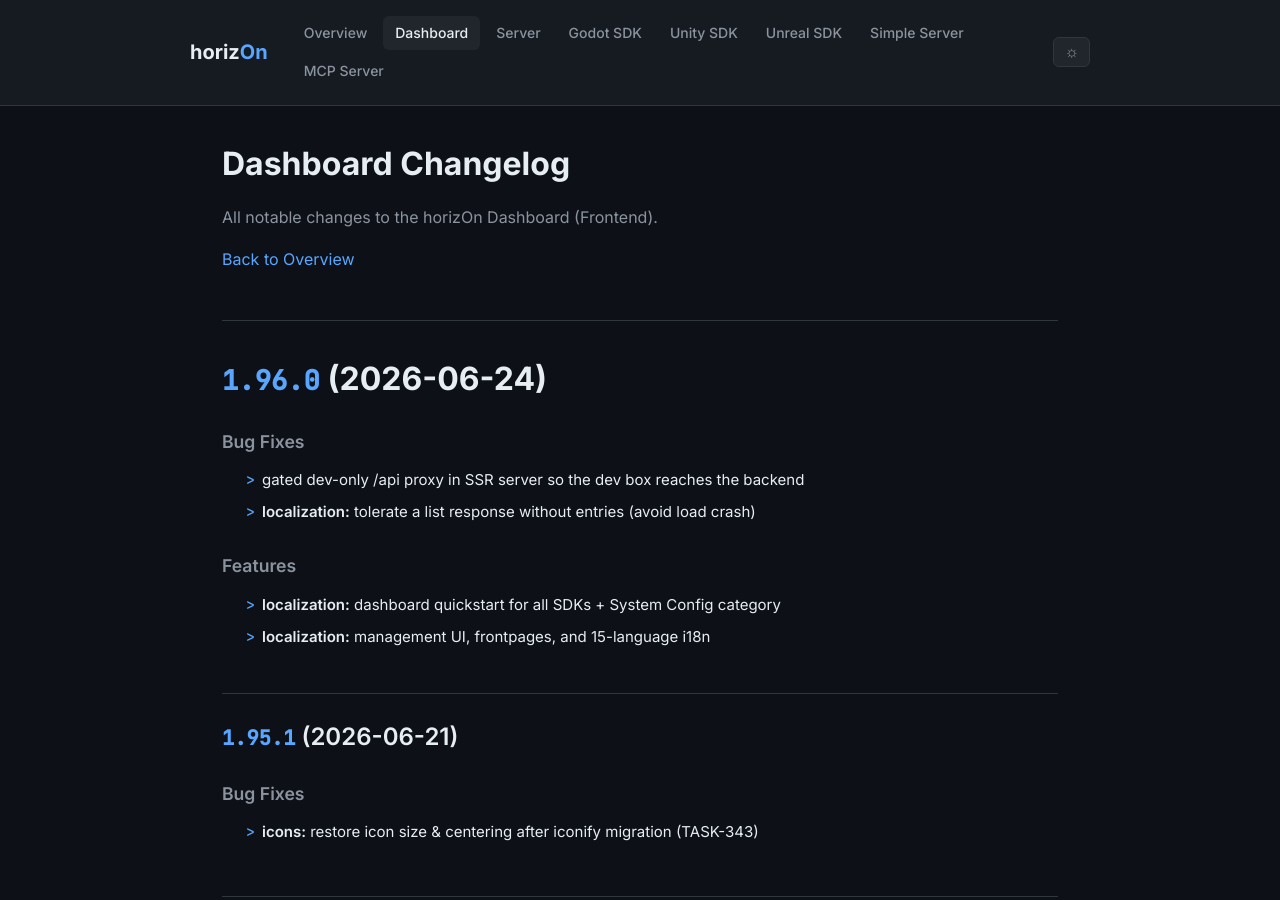
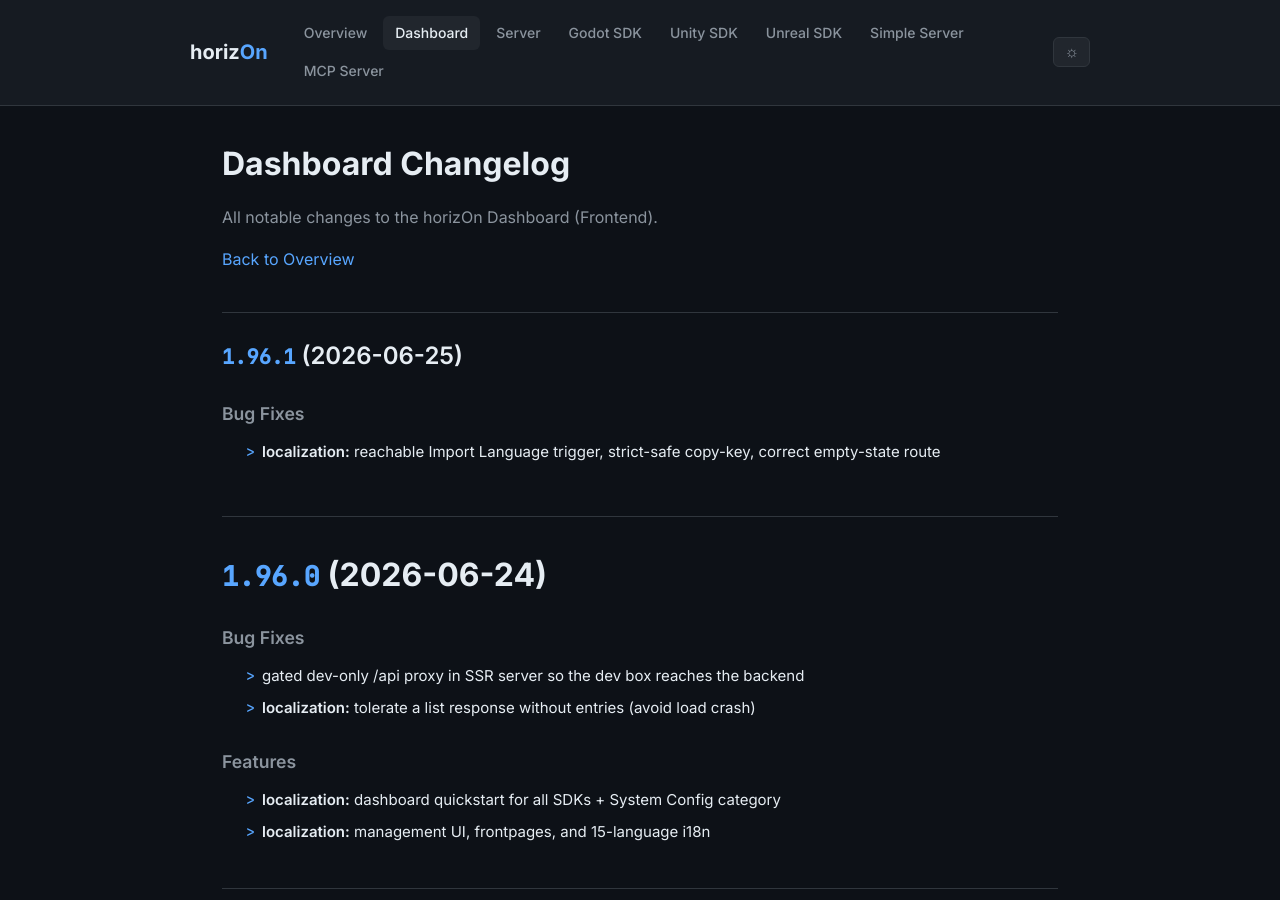
Before and after one commit to ProjectMakersDE/horizOn-Changelog, a Jekyll site: the page built from dashboard-changelog.md, in a window 1280 px wide and 900 px high. Built offline with Jekyll 4.4.1, drawn with Linux system fonts in a browser that asks for light colours.

Commit message:
chore: sync changelogs [skip ci]

```diff
--- a/dashboard-changelog.md
+++ b/dashboard-changelog.md
@@ -8,6 +8,13 @@ title: Dashboard Changelog
 All notable changes to the horizOn Dashboard (Frontend).
 
 [Back to Overview](.)
+
+## [1.96.1](https://github.com/ProjectMakersDE/horizOn-Dashboard/compare/v1.96.0...v1.96.1) (2026-06-25)
+
+
+### Bug Fixes
+
+* **localization:** reachable Import Language trigger, strict-safe copy-key, correct empty-state route ([c04141d](https://github.com/ProjectMakersDE/horizOn-Dashboard/commit/c04141d88436e0a77460a9be5424cd9a45444536))
 
 # [1.96.0](https://github.com/ProjectMakersDE/horizOn-Dashboard/compare/v1.95.1...v1.96.0) (2026-06-24)
 
```
Also changed, not shown: index.md (+1 -1 lines).
